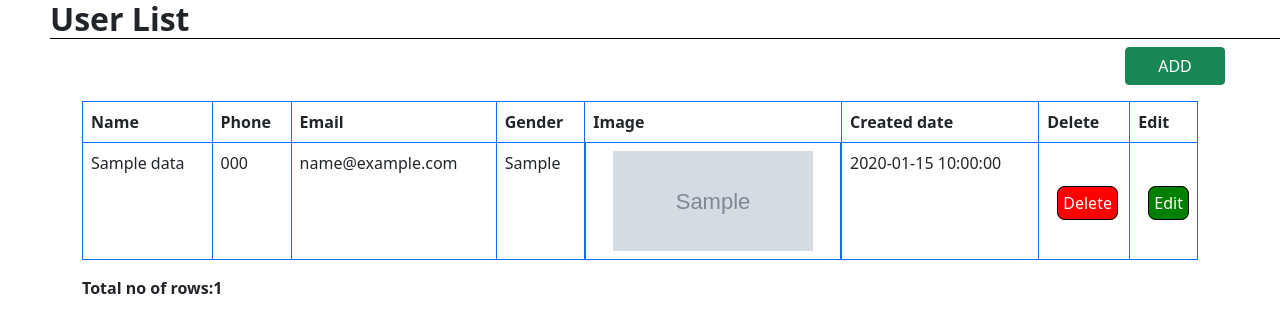
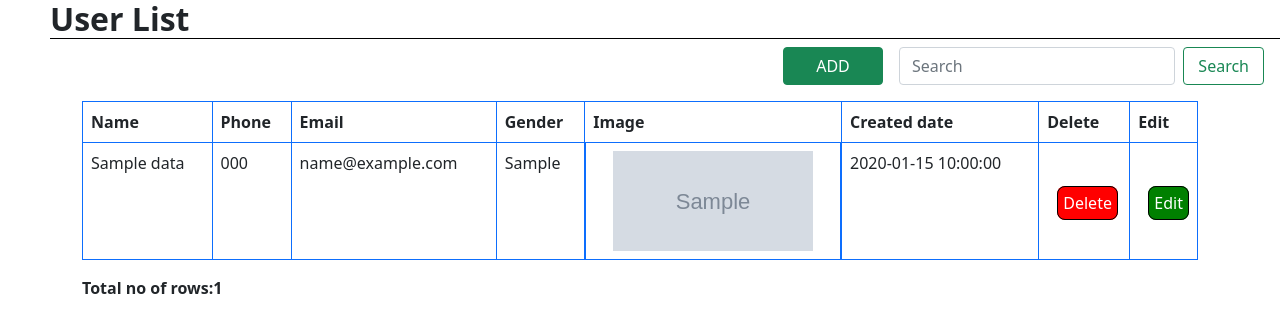
Before and after one commit to dhruvil05/22_PhpTask, a PHP site: page / in a window 1280 px wide. Shown: the top 333 px of the page. Run offline with PHP 8.4, Linux system fonts and the light colour scheme; tables that the repository leaves empty or names only in its code hold one stand-in row (values such as "Sample post"); grey boxes marked "Sample" are stand-in pictures.

Commit message:
commit searching added

```diff
--- a/index.php
+++ b/index.php
@@ -19,8 +19,8 @@
     .div1 {
         display: flex;
         float: right;
-        margin-right: 55px;
-        width: 100px;
+        /* margin-right: 55px;
+        width: 100px; */
     }
 
 
@@ -69,10 +69,10 @@
     <div class="mb-3 div1">
 
         <a type="button" href="add_user.php" class="btn btn-success float-right">ADD</a>
-        <!-- <form class="d-flex mx-3" action="search.php" method="post">
-            <input class="form-control me-2" type="search" placeholder="Search" aria-label="Search" name="query">
+        <form class="d-flex mx-3" action="index.php" method="post">
+            <input class="form-control me-2" type="search" placeholder="Search" aria-label="Search" name="search">
             <button class="btn btn-outline-success" type="submit" value="search">Search</button>
-        </form> -->
+        </form>
 
     </div>
 
@@ -91,11 +91,23 @@
             </tr>
             <?php
 
-              $sql = "SELECT * FROM `data` ORDER BY created_date DESC;";
 
-              $result = mysqli_query($conn, $sql);
+              if(isset($_POST['search']) && !empty($_POST['search'])){
+                  $search=  $_POST['search'];
+                  strtolower($search);
+                //   var_dump($search);
 
-                $rows = mysqli_num_rows($result);
+
+                  $sql=" SELECT * FROM `data` WHERE `name` like '%".$search."%' OR `email` like '%".$search."%' OR `phone` like '%".$search."%' OR `gender` like '%".$search."%' OR `created_date` like '%".$search."%' OR `image` like '%".$search."%' ORDER BY `created_date` DESC;";
+
+              }
+              else{
+                $sql = "SELECT * FROM `data` ORDER BY created_date DESC;";
+
+                }
+                $result = mysqli_query($conn, $sql);
+
+                  $rows = mysqli_num_rows($result);
 
                 while($data = mysqli_fetch_array($result)){
                     // include 'img_Modal.php';
```
Also changed, not shown: image/low-angle-photo-of-coconut-trees-2090645.jpg (added), 2 other files.
